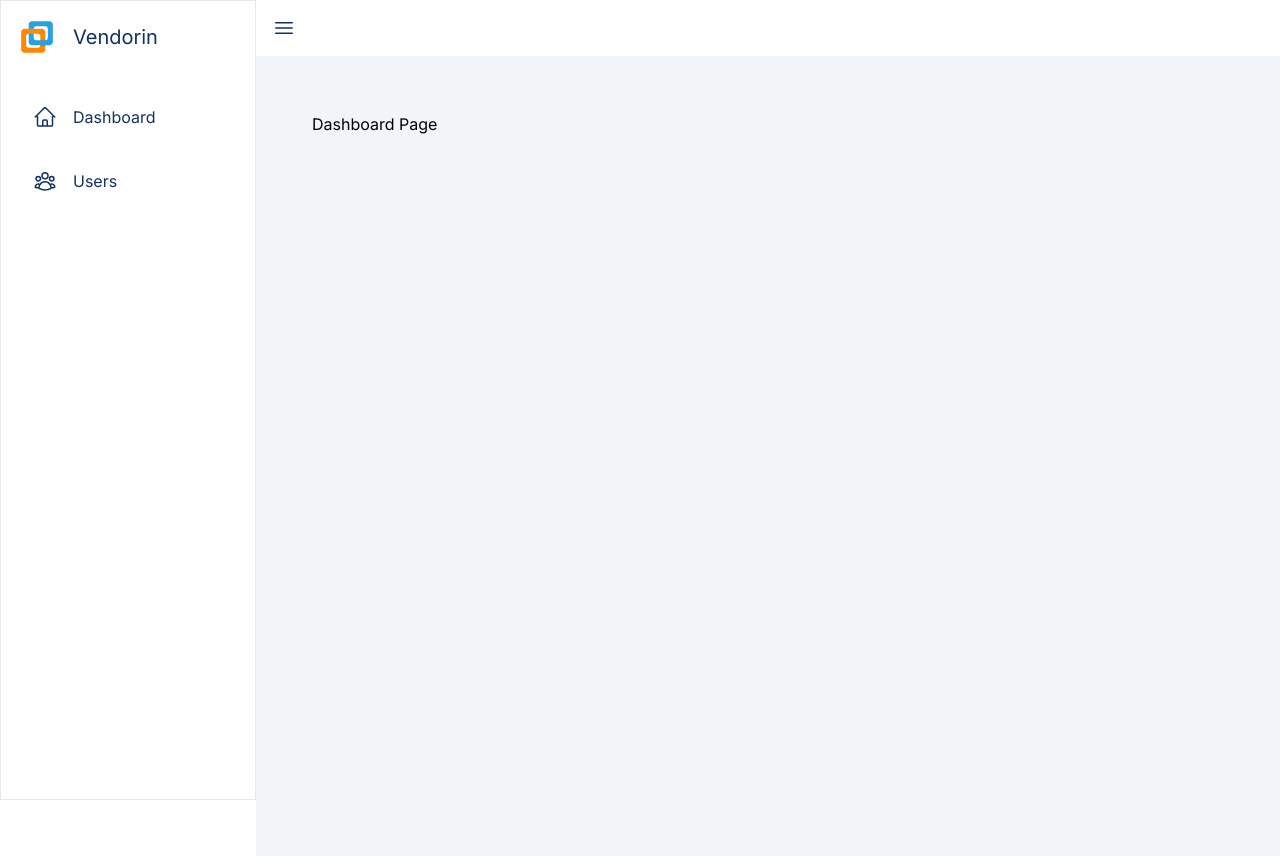
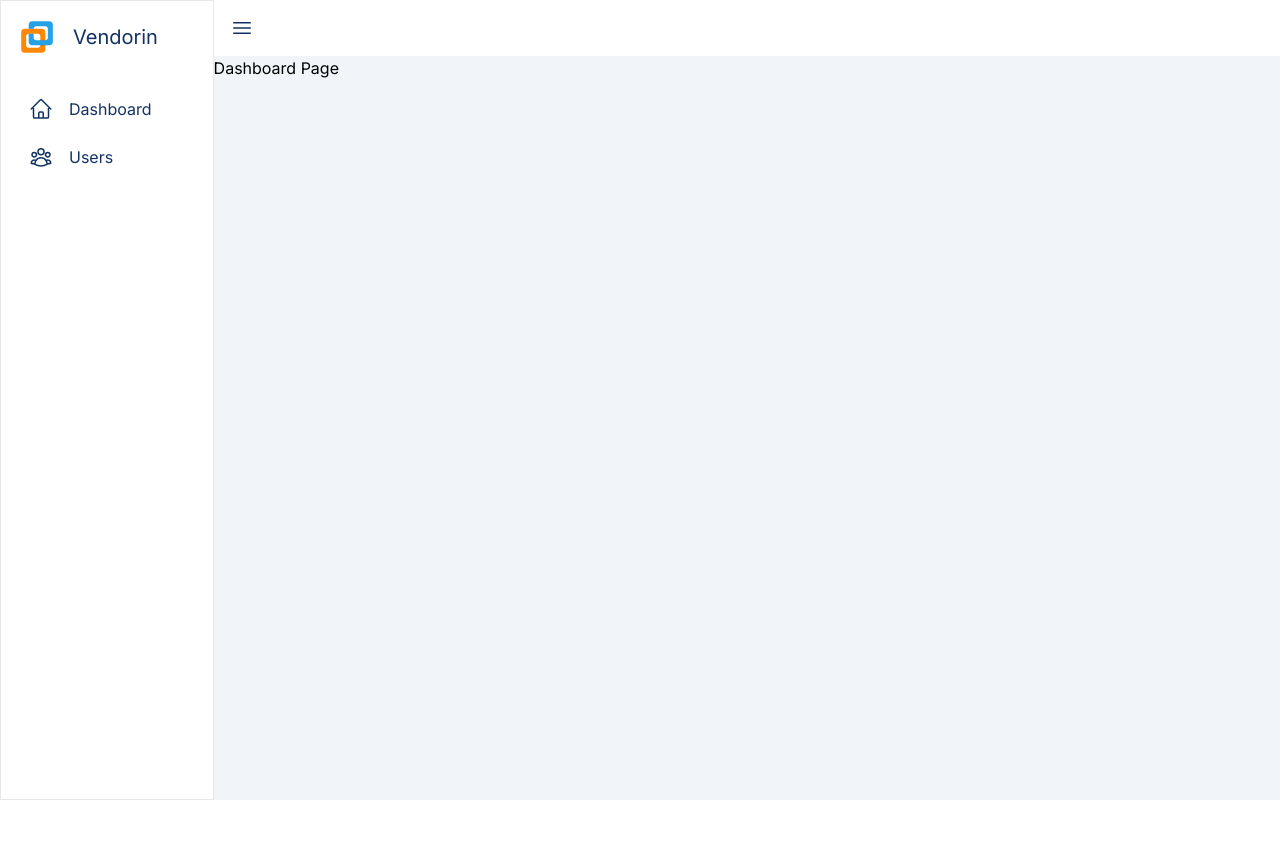
Before and after one commit to anggawanridho/simp-vendorin-fe, a Next.js app: page /dashboard in a window 1280 px wide. After the commit the page ends 800 px from the top, so only its background shows below. Built offline with nearby package versions, Linux system fonts and the light colour scheme.

Commit message:
fix: height size

```diff
--- a/src/app/dashboard/layout.tsx
+++ b/src/app/dashboard/layout.tsx
@@ -9,9 +9,9 @@ export const metadata: Metadata = {
 
 const DashboardLayout = ({children}: {children: React.ReactNode}) => {
   return (
-    <div className="flex flex-row h-screen">
+    <div className="flex flex-row">
       <DashboardSideBar />
-      <div className="flex-grow">
+      <div className="flex flex-col h-screen w-full">
         <DashboardNavbar />
         {children}
       </div>
--- a/src/app/dashboard/page.tsx
+++ b/src/app/dashboard/page.tsx
@@ -1,10 +1,8 @@
 const DashboardPage = () => {
   return (
-    <>
-      <div className="p-14 bg-slate-100 h-screen">
-        Dashboard Page
-      </div>
-    </>
+    <div className=" bg-slate-100 h-screen">
+      Dashboard Page
+    </div>
   )
 }
 
--- a/src/components/DashboardNavbar.tsx
+++ b/src/components/DashboardNavbar.tsx
@@ -8,9 +8,6 @@ const DashboardNavbar = () => {
           </svg>
         </button>
       </div>
-      <div className="ml-auto">
-
-      </div>
     </div>
   )
 }
--- a/src/components/DashboardSideBar.tsx
+++ b/src/components/DashboardSideBar.tsx
@@ -2,7 +2,7 @@ import Link from "next/link";
 
 const DashboardSideBar = () => {
   return (
-    <div className="md:flex md:flex-col md:gap-4 md:w-64 border text-custom-color-dashboard">
+    <div className="md:flex md:flex-col h-screen md:gap-4 md:w-64 border text-custom-color-dashboard">
       <div className="md:p-4 md:flex md:flex-row md:gap-4">
         <svg className="md:h-10 md:w-10" xmlns="http://www.w3.org/2000/svg" x="0px" y="0px" viewBox="0 0 48 48">
           <path fill="#f80" d="M30,43H9c-2.209,0-4-1.791-4-4V18c0-2.209,1.791-4,4-4h21c2.209,0,4,1.791,4,4v21 C34,41.209,32.209,43,30,43z M28,34V23c0-1.657-1.343-3-3-3H14c-1.657,0-3,1.343-3,3v11c0,1.657,1.343,3,3,3h11 C26.657,37,28,35.657,28,34z"></path><path d="M34,27v8h-6.18c0.12-0.31,0.18-0.65,0.18-1v-7H34z" opacity=".07"></path><path d="M34,27.5v7h-6.05C27.99,34.34,28,34.17,28,34v-6.5H34z" opacity=".07"></path><path fill="#25a2e5" d="M39,5H18c-2.21,0-4,1.79-4,4v5h6c0-1.66,1.34-3,3-3h11c1.66,0,3,1.34,3,3v11c0,1.66-1.34,3-3,3H23 c-1.66,0-3-1.34-3-3v-5h-6v10c0,2.21,1.79,4,4,4h21c2.21,0,4-1.79,4-4V9C43,6.79,41.21,5,39,5z"></path><path d="M20.18,13C20.06,13.31,20,13.65,20,14h-6.02v-1H20.18z" opacity=".05"></path><path d="M20.05,13.5C20.01,13.66,20,13.83,20,14h-6.02v-0.5H20.05z" opacity=".07"></path><rect width="6.019" height="1" x="13.981" y="20" opacity=".05" transform="rotate(-180 16.99 20.5)"></rect><rect width="6.019" height=".5" x="13.981" y="20" opacity=".07" transform="rotate(-180 16.99 20.25)"></rect>
@@ -13,7 +13,7 @@ const DashboardSideBar = () => {
       </div>
       <ul className="md:flex md:flex-col gap-2 md:px-4">
         <li>
-          <Link href="/dashboard" className="flex flex-row rounded-lg p-4 gap-4 hover:bg-blue-500 transition-colors duration-300">
+          <Link href="/dashboard" className="flex flex-row rounded-lg px-3 py-2 gap-4 text-custom-color-dashboard hover:text-blue-500">
             <svg xmlns="http://www.w3.org/2000/svg" fill="none" viewBox="0 0 24 24" strokeWidth={1.5} stroke="currentColor" className="w-6 h-6">
               <path strokeLinecap="round" strokeLinejoin="round" d="M2.25 12l8.954-8.955c.44-.439 1.152-.439 1.591 0L21.75 12M4.5 9.75v10.125c0 .621.504 1.125 1.125 1.125H9.75v-4.875c0-.621.504-1.125 1.125-1.125h2.25c.621 0 1.125.504 1.125 1.125V21h4.125c.621 0 1.125-.504 1.125-1.125V9.75M8.25 21h8.25" />
             </svg>
@@ -21,7 +21,7 @@ const DashboardSideBar = () => {
           </Link>
         </li>
         <li>
-          <Link href="/dashboard" className="flex flex-row rounded-lg p-4 gap-4 hover:bg-blue-500 transition-colors duration-300">
+          <Link href="/dashboard" className="flex flex-row rounded-lg px-3 py-2 gap-4 text-custom-color-dashboard hover:text-blue-500">
           <svg xmlns="http://www.w3.org/2000/svg" fill="none" viewBox="0 0 24 24" strokeWidth={1.5} stroke="currentColor" className="w-6 h-6">
             <path strokeLinecap="round" strokeLinejoin="round" d="M18 18.72a9.094 9.094 0 003.741-.479 3 3 0 00-4.682-2.72m.94 3.198l.001.031c0 .225-.012.447-.037.666A11.944 11.944 0 0112 21c-2.17 0-4.207-.576-5.963-1.584A6.062 6.062 0 016 18.719m12 0a5.971 5.971 0 00-.941-3.197m0 0A5.995 5.995 0 0012 12.75a5.995 5.995 0 00-5.058 2.772m0 0a3 3 0 00-4.681 2.72 8.986 8.986 0 003.74.477m.94-3.197a5.971 5.971 0 00-.94 3.197M15 6.75a3 3 0 11-6 0 3 3 0 016 0zm6 3a2.25 2.25 0 11-4.5 0 2.25 2.25 0 014.5 0zm-13.5 0a2.25 2.25 0 11-4.5 0 2.25 2.25 0 014.5 0z" />
           </svg>
```
